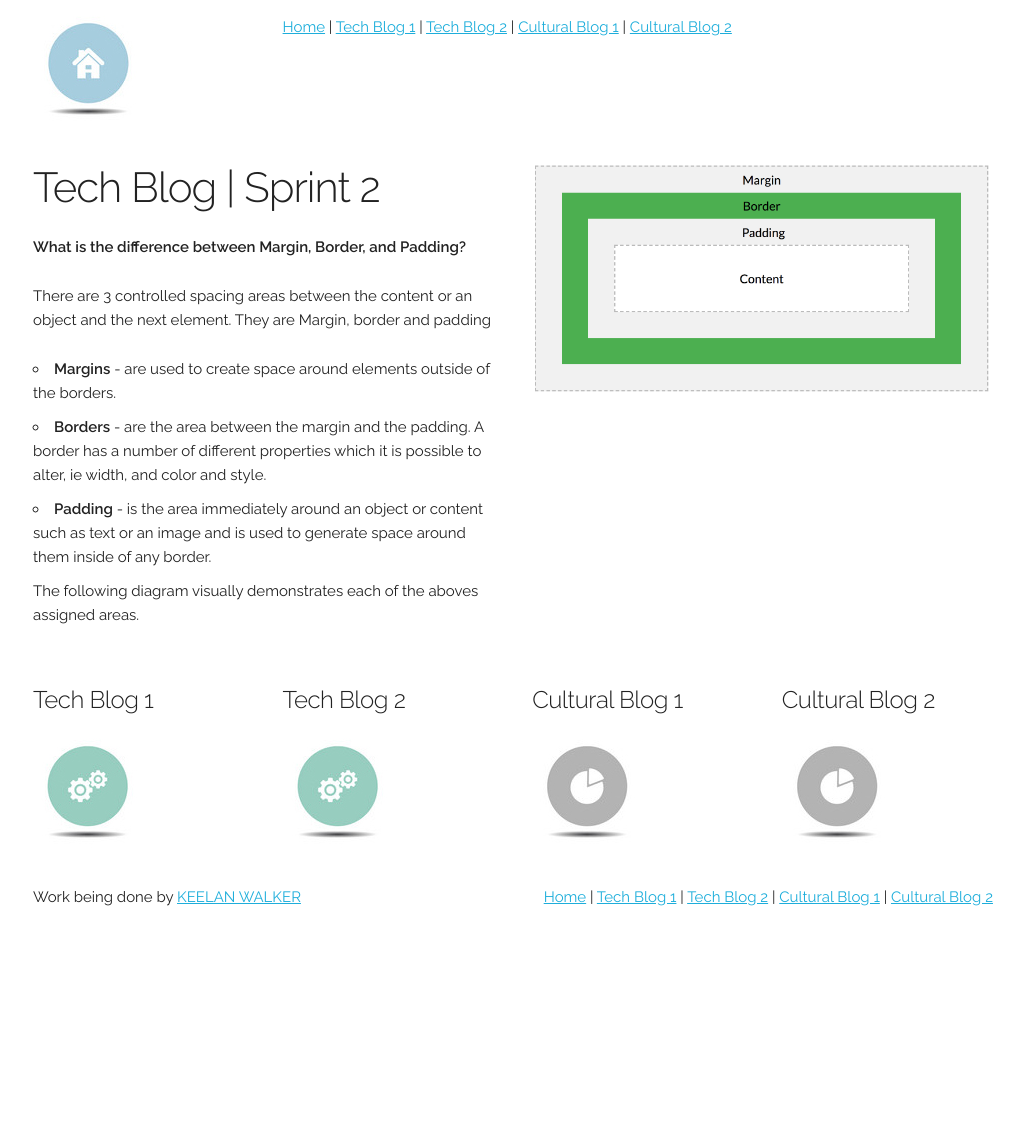
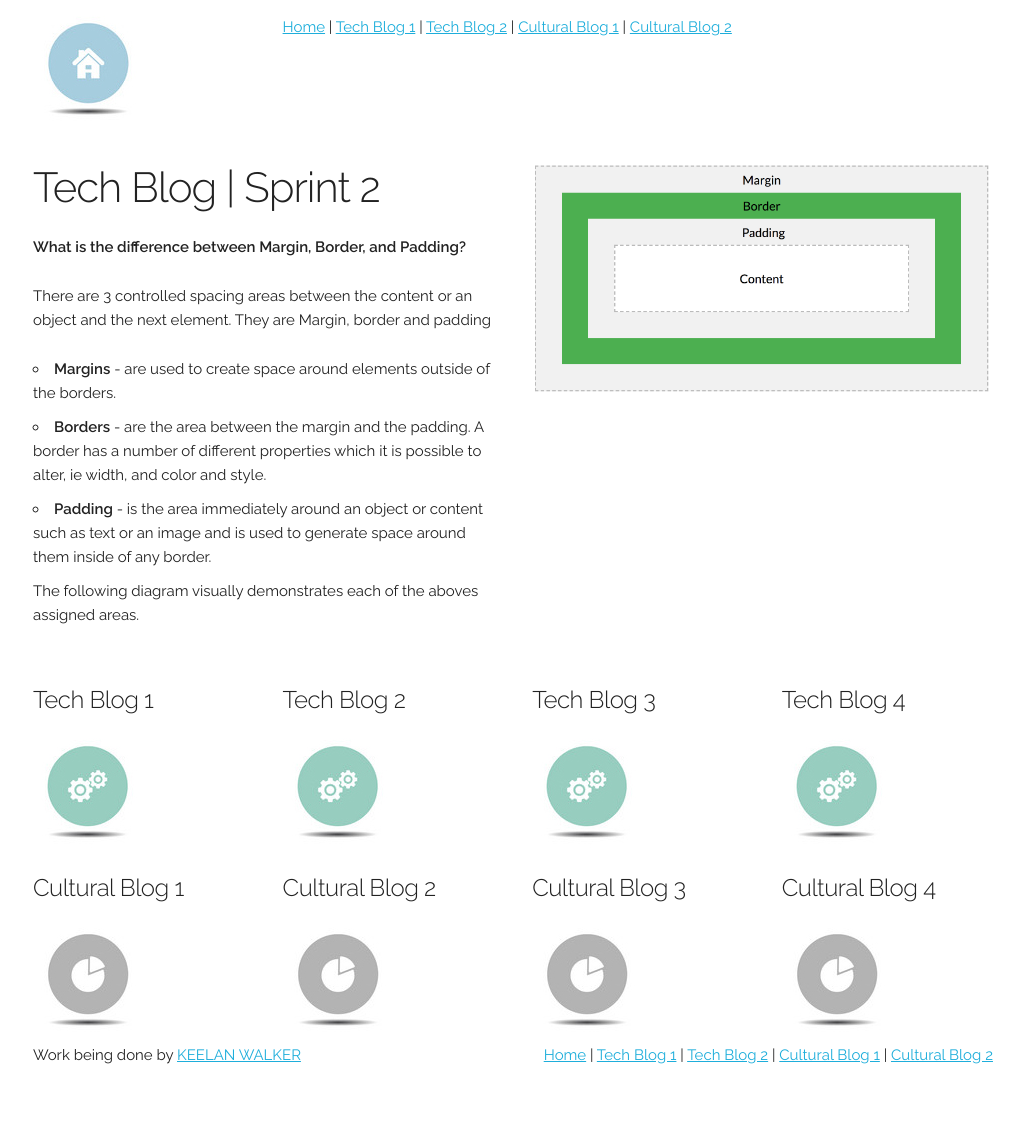
Before and after one commit to keelanwalker/keelanwalker.github.io, a plain HTML site: page blog/sprint2-technical.html in a window 1280 px wide. Shown: the whole page, without its empty margins (127-1151 px from the left). Before the commit the page ends 979 px from the top, so only its background shows below. Drawn offline with nearby package versions, Linux system fonts and the light colour scheme.

Commit message:
update site nav

```diff
--- a/blog/sprint2-technical.html
+++ b/blog/sprint2-technical.html
@@ -58,20 +58,39 @@
         <div class="row spacer">
             <div class="three columns center">
                 <h5>Tech Blog 1</h5>
-                    <a href="../blog/sprint1-technical.html"><img src="../images/reflections-logo.jpg" alt="Logo 31" class="u-max-full-width"></a>
+                <a href="sprint1-technical.html"><img src="../images/reflections-logo.jpg" alt="Logo 31" class="u-max-full-width"></a>
             </div>
             <div class="three columns center" alt="Logo 2" class="u-max-full-width">
                 <h5>Tech Blog 2</h5>
-                    <a href="../blog/sprint2-technical.html"><img src="../images/reflections-logo.jpg" alt="Logo 31" class="u-max-full-width"></a>
+                <a href="sprint2-technical.html"><img src="../images/reflections-logo.jpg" alt="Logo 31" class="u-max-full-width"></a>
             </div>
             <div class="three columns center">
+                <h5>Tech Blog 3</h5>
+                <a href="sprint1-cultural.html"><img src="../images/reflections-logo.jpg" alt="Logo 31" class="u-max-full-width"></a>
+            </div>
+            <div class="three columns center">
+               <h5>Tech Blog 4</h5>
+               <img src="../images/reflections-logo.jpg" alt="Logo 31" class="u-max-full-width">
+            </div>
+        </div>
+    </section>
+
+    <section>
+        <div class="three columns center">
             <h5>Cultural Blog 1</h5>
-                    <a href="../blog/sprint1-cultural.html"><img src="../images/misc-logo.jpg" alt="Logo 4" class="u-max-full-width"></a>
+            <a href="sprint1-cultural.html"><img src="../images/misc-logo.jpg" alt="Logo 4" class="u-max-full-width"></a>
         </div>
         <div class="three columns center">
            <h5>Cultural Blog 2</h5>
+           <a href="sprint2-cultural.html"><img src="../images/misc-logo.jpg" alt="Logo 4" class="u-max-full-width"></a>
+        </div>
+        <div class="three columns center">
+            <h5>Cultural Blog 3</h5>
+            <a href="sprint1-cultural.html"><img src="../images/misc-logo.jpg" alt="Logo 4" class="u-max-full-width"></a>
+        </div>
+        <div class="three columns center">
+           <h5>Cultural Blog 4</h5>
            <img src="../images/misc-logo.jpg" alt="Logo 4" class="u-max-full-width">
-                </div>
         </div>
     </section>
 
```
Also changed, not shown: blog/sprint1-cultural.html (+27 -7 lines), blog/sprint1-technical.html (+23 -4 lines), blog/sprint2-cultural.html (+25 -4 lines), blog/sprint3-cultural.html (+23 -4 lines), blog/sprint3-technical.html (+23 -4 lines), index.html (+2 -3 lines), styles/main.css (line endings or trailing spaces), 1 other file. Lines whose indentation alone changed are shown as unchanged.
